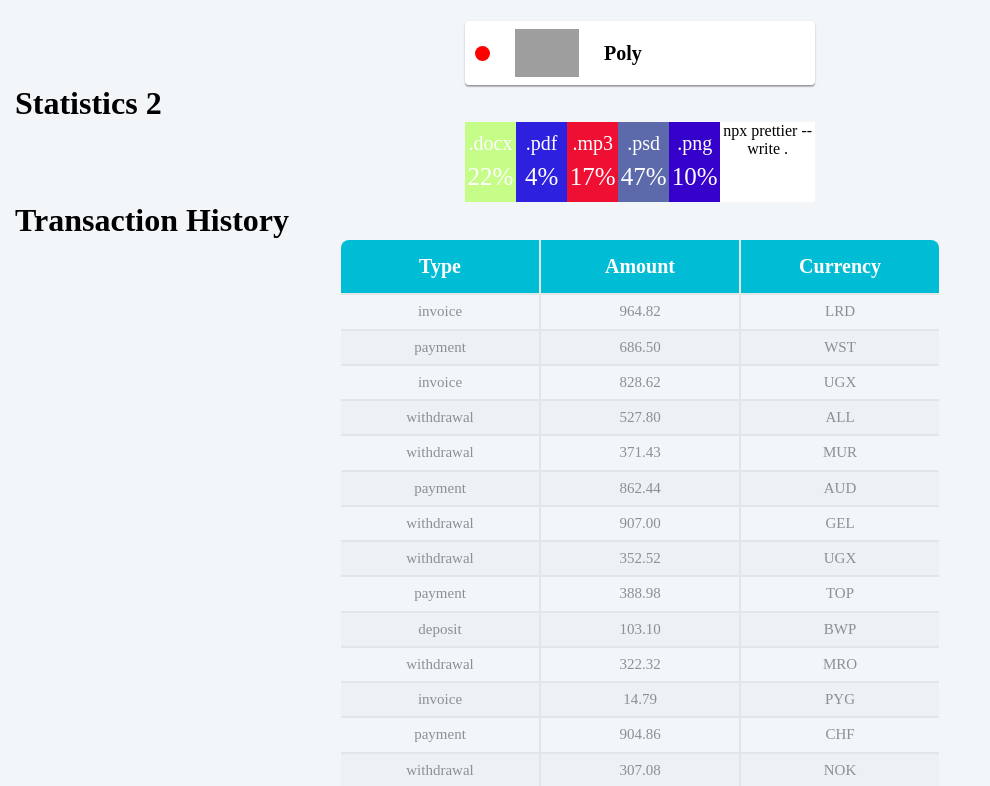
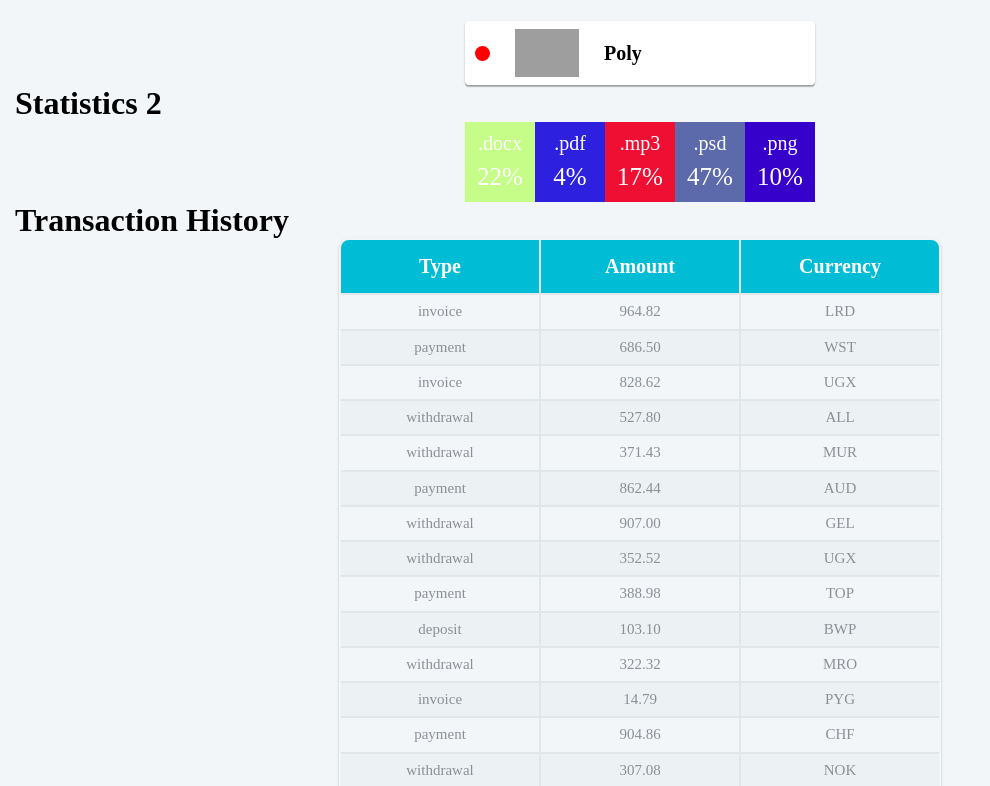
Before and after one commit to myaryhin0201/goit-react-hw-01-components, a React (Create React App) app: page / in a window 1280 px wide. Shown: the part 1174-1960 px from the top of the page, without its empty margins (0-990 px from the left). Built offline with nearby package versions, Linux system fonts and the light colour scheme; grey boxes are pictures that could not be loaded.

Commit message:
add  shadow

```diff
--- a/src/components/Statictics/StaticticsList.jsx
+++ b/src/components/Statictics/StaticticsList.jsx
@@ -27,7 +27,6 @@ const StaticticsList = ({ statics, title }) => (
           <Stats label={stat.label} percentage={stat.percentage} />
         </li>
       ))}
-      npx prettier --write .
     </ul>
   </section>
 );
--- a/src/components/TransactionHistory/Transaction.scss
+++ b/src/components/TransactionHistory/Transaction.scss
@@ -5,6 +5,8 @@
   text-align: center;
   margin: 0 auto;
   border-collapse: collapse;
+  box-shadow: 0px 1px 3px rgba(0, 0, 0, 12%), 0px 1px 1px rgba(0, 0, 0, 14%),
+    0px 2px 1px rgba(0, 0, 0, 20%);
   & th,
   & td {
     border: 2px solid #e1e7e9;
```
Also changed, not shown: 5 other files (tests, documents, lock files or other folders).
